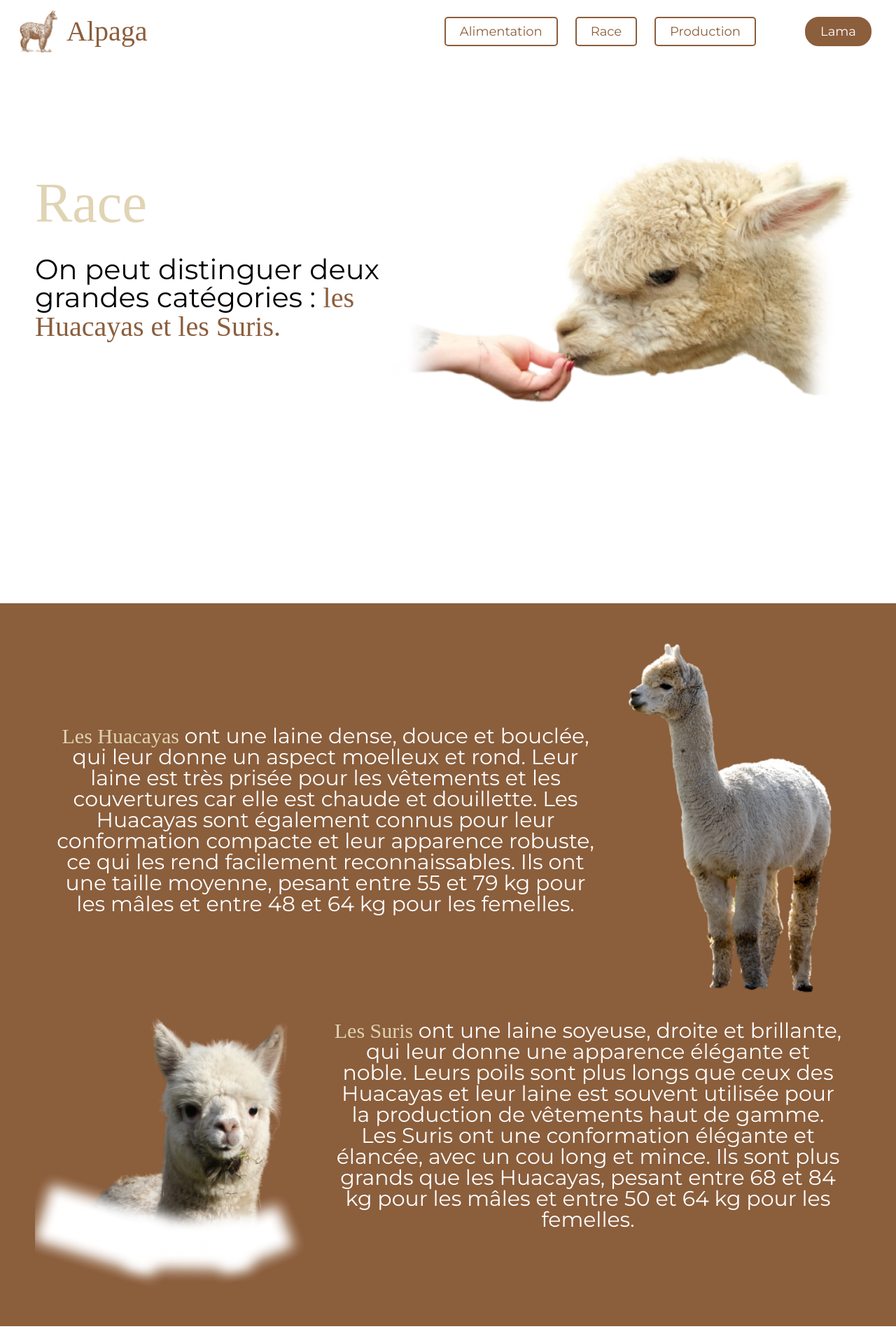
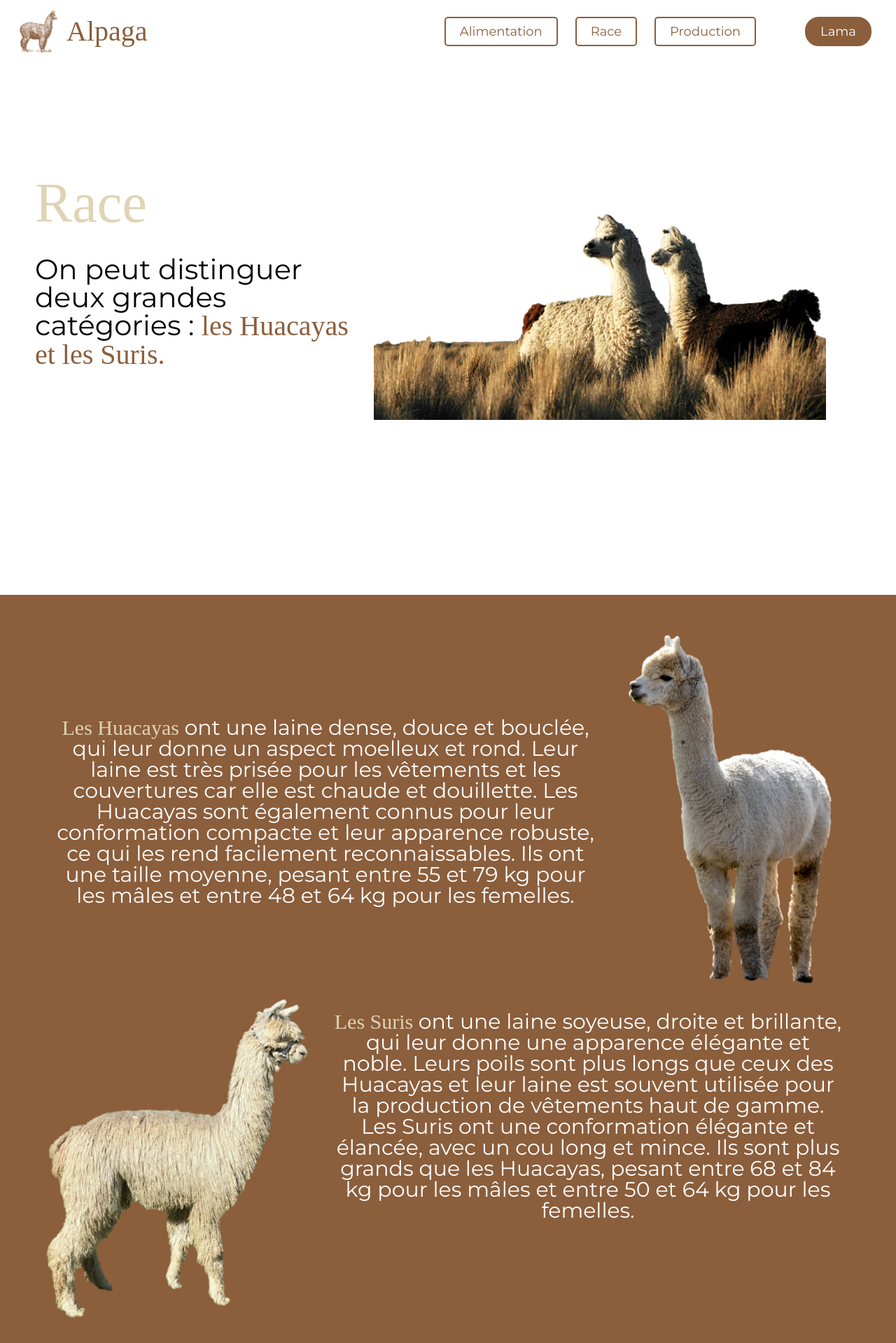
Before and after one commit to julien382/Alpaga, a React (Create React App) app: page /race in a window 1280 px wide. Shown: the top 1919 px of the page at 70% size. Built offline with nearby package versions, Linux system fonts and the light colour scheme; a web font is replaced by a local one.

Commit message:
add image page race

```diff
--- a/src/pages/Race/Race.css
+++ b/src/pages/Race/Race.css
@@ -8,8 +8,8 @@
 .alpagaMainRace{
     width: 800px;
     transition: transform 0.5s ease;
-    margin-top: 50px;
-    margin-right: 50px;
+    margin-top: 150px;
+    margin-right: 100px;
 }
 
 .alpagaMainRace:hover{
--- a/src/pages/Race/Race.jsx
+++ b/src/pages/Race/Race.jsx
@@ -1,7 +1,6 @@
 import './Race.css'
-import alpagaMain from "../../assets/alpagaAlimentation.png";
-import alpagaHuacayas from "../../assets/alpagaBrown.png";
-import alpagaSuris from "../../assets/mainAlpaga.png";
+import alpagaMain from "../../assets/alpagaMountain_cut.png";
+import alpagaSuri from "../../assets/suri_reverse_cut.png";
 import huacaya from "../../assets/huacaya.png";
 
 
@@ -23,7 +22,7 @@ const Race = () => {
                     <img className='alpagaHuacayas' src={huacaya} alt="alpagaHuacayas" />
                 </div>
                 <div className='containerSuris'>
-                    <img className='alpagaSuris' src={alpagaSuris} alt="alpagaSuris" />
+                    <img className='alpagaSuris' src={alpagaSuri} alt="alpagaSuris" />
                     <p className='part2_race_Paragraphe2'><span className='font color1'>Les Suris </span> ont une laine soyeuse, droite et brillante, qui leur donne une apparence élégante et noble. Leurs poils sont plus longs que ceux des Huacayas et leur laine est souvent utilisée pour la production de vêtements haut de gamme. Les Suris ont une conformation élégante et élancée, avec un cou long et mince. Ils sont plus grands que les Huacayas, pesant entre 68 et 84 kg pour les mâles et entre 50 et 64 kg pour les femelles.</p>
                 </div>
             </div>
```
Also changed, not shown: src/assets/alpagaMountain_cut.png (added), src/assets/suri_reverse_cut.png (added).
